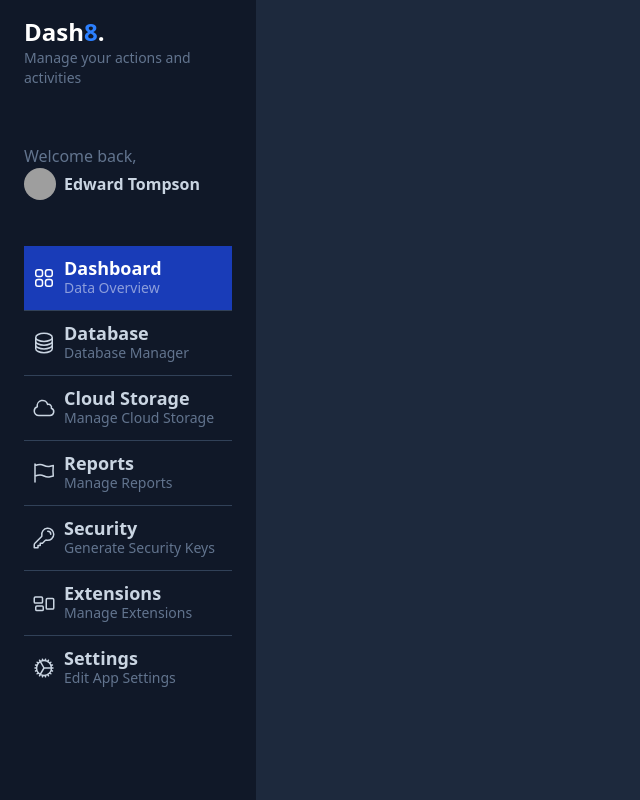
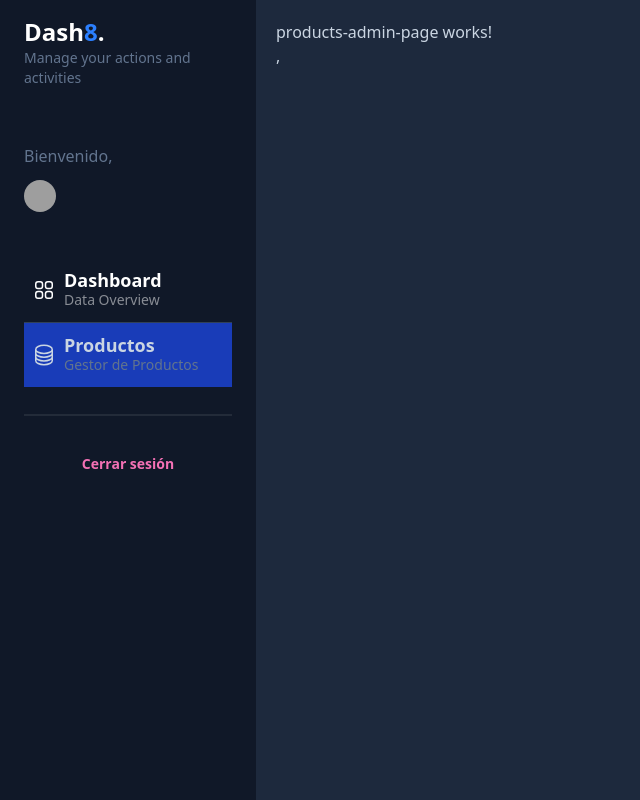
Before and after one commit to xiillii/angular-teslo-app, an Angular app: page /admin/products in a window 1280 px wide. Shown: the whole page, without its empty margins (0-640 px from the left). Built offline with nearby package versions, Linux system fonts and the light colour scheme; grey boxes are pictures that could not be loaded.

Commit message:
feat: update admin dashboard layout with user greeting and routing enhancements

```diff
--- a/src/app/admin-darshboard/layouts/admin-dashboard-layout/admin-dashboard-layout.component.html
+++ b/src/app/admin-darshboard/layouts/admin-dashboard-layout/admin-dashboard-layout.component.html
@@ -13,7 +13,7 @@
         <p class="text-slate-500 text-sm">Manage your actions and activities</p>
       </div>
       <div id="profile" class="px-6 py-10">
-        <p class="text-slate-500">Welcome back,</p>
+        <p class="text-slate-500 mb-3">Bienvenido,</p>
         <a href="#" class="inline-flex space-x-2 items-center">
           <span>
             <img
@@ -22,13 +22,16 @@
               alt=""
             />
           </span>
-          <span class="text-sm md:text-base font-bold"> Edward Tompson </span>
+          <span class="text-sm md:text-base font-bold">
+            {{ user()?.fullName }}
+          </span>
         </a>
       </div>
       <div id="nav" class="w-full px-6">
         <a
-          href="#"
-          class="w-full px-2 inline-flex space-x-2 items-center border-b border-slate-700 py-3 bg-blue-800 hover:bg-white/5 transition ease-linear duration-150"
+          routerLink="/admin/dashboard"
+          routerLinkActive="bg-blue-800"
+          class="w-full px-2 inline-flex space-x-2 items-center border-b border-slate-700 py-3 hover:bg-white/5 transition ease-linear duration-150"
         >
           <div>
             <svg
@@ -56,8 +59,9 @@
           </div>
         </a>
         <a
-          href="#"
-          class="w-full px-2 inline-flex space-x-2 items-center border-b border-slate-700 py-3 hover:bg-white/5 transition ease-linear duration-150"
+          routerLink="/admin/products"
+          routerLinkActive="bg-blue-800"
+          class="w-full px-2 inline-flex space-x-2 items-center py-3 hover:bg-white/5 transition ease-linear duration-150"
         >
           <div>
             <svg
@@ -77,159 +81,26 @@
           </div>
           <div class="flex flex-col">
             <span class="text-lg text-slate-300 font-bold leading-5"
-              >Database</span
+              >Productos</span
             >
             <span class="text-sm text-slate-500 hidden md:block"
-              >Database Manager</span
+              >Gestor de Productos</span
             >
           </div>
         </a>
-        <a
-          href="#"
-          class="w-full px-2 inline-flex space-x-2 items-center border-b border-slate-700 py-3 hover:bg-white/5 transition ease-linear duration-150"
+
+        <div class="divider my-5"></div>
+
+        <button
+          class="btn btn-ghost text-accent w-full"
+          (click)="authService.logout()"
         >
-          <div>
-            <svg
-              xmlns="http://www.w3.org/2000/svg"
-              fill="none"
-              viewBox="0 0 24 24"
-              stroke-width="1.5"
-              stroke="currentColor"
-              class="w-6 h-6"
-            >
-              <path
-                stroke-linecap="round"
-                stroke-linejoin="round"
-                d="M2.25 15a4.5 4.5 0 004.5 4.5H18a3.75 3.75 0 001.332-7.257 3 3 0 00-3.758-3.848 5.25 5.25 0 00-10.233 2.33A4.502 4.502 0 002.25 15z"
-              />
-            </svg>
-          </div>
-          <div class="flex flex-col">
-            <span class="text-lg text-slate-300 font-bold leading-5"
-              >Cloud Storage</span
-            >
-            <span class="text-sm text-slate-500 hidden md:block"
-              >Manage Cloud Storage</span
-            >
-          </div>
-        </a>
-        <a
-          href="#"
-          class="w-full px-2 inline-flex space-x-2 items-center border-b border-slate-700 py-3 hover:bg-white/5 transition ease-linear duration-150"
-        >
-          <div>
-            <svg
-              xmlns="http://www.w3.org/2000/svg"
-              fill="none"
-              viewBox="0 0 24 24"
-              stroke-width="1.5"
-              stroke="currentColor"
-              class="w-6 h-6"
-            >
-              <path
-                stroke-linecap="round"
-                stroke-linejoin="round"
-                d="M3 3v1.5M3 21v-6m0 0l2.77-.693a9 9 0 016.208.682l.108.054a9 9 0 006.086.71l3.114-.732a48.524 48.524 0 01-.005-10.499l-3.11.732a9 9 0 01-6.085-.711l-.108-.054a9 9 0 00-6.208-.682L3 4.5M3 15V4.5"
-              />
-            </svg>
-          </div>
-          <div class="flex flex-col">
-            <span class="text-lg text-slate-300 font-bold leading-5"
-              >Reports</span
-            >
-            <span class="text-sm text-slate-500 hidden md:block"
-              >Manage Reports</span
-            >
-          </div>
-        </a>
-        <a
-          href="#"
-          class="w-full px-2 inline-flex space-x-2 items-center border-b border-slate-700 py-3 hover:bg-white/5 transition ease-linear duration-150"
-        >
-          <div>
-            <svg
-              xmlns="http://www.w3.org/2000/svg"
-              fill="none"
-              viewBox="0 0 24 24"
-              stroke-width="1.5"
-              stroke="currentColor"
-              class="w-6 h-6"
-            >
-              <path
-                stroke-linecap="round"
-                stroke-linejoin="round"
-                d="M15.75 5.25a3 3 0 013 3m3 0a6 6 0 01-7.029 5.912c-.563-.097-1.159.026-1.563.43L10.5 17.25H8.25v2.25H6v2.25H2.25v-2.818c0-.597.237-1.17.659-1.591l6.499-6.499c.404-.404.527-1 .43-1.563A6 6 0 1121.75 8.25z"
-              />
-            </svg>
-          </div>
-          <div class="flex flex-col">
-            <span class="text-lg text-slate-300 font-bold leading-5"
-              >Security</span
-            >
-            <span class="text-sm text-slate-500 hidden md:block"
-              >Generate Security Keys</span
-            >
-          </div>
-        </a>
-        <a
-          href="#"
-          class="w-full px-2 inline-flex space-x-2 items-center border-b border-slate-700 py-3 hover:bg-white/5 transition ease-linear duration-150"
-        >
-          <div>
-            <svg
-              xmlns="http://www.w3.org/2000/svg"
-              fill="none"
-              viewBox="0 0 24 24"
-              stroke-width="1.5"
-              stroke="currentColor"
-              class="w-6 h-6"
-            >
-              <path
-                stroke-linecap="round"
-                stroke-linejoin="round"
-                d="M2.25 7.125C2.25 6.504 2.754 6 3.375 6h6c.621 0 1.125.504 1.125 1.125v3.75c0 .621-.504 1.125-1.125 1.125h-6a1.125 1.125 0 01-1.125-1.125v-3.75zM14.25 8.625c0-.621.504-1.125 1.125-1.125h5.25c.621 0 1.125.504 1.125 1.125v8.25c0 .621-.504 1.125-1.125 1.125h-5.25a1.125 1.125 0 01-1.125-1.125v-8.25zM3.75 16.125c0-.621.504-1.125 1.125-1.125h5.25c.621 0 1.125.504 1.125 1.125v2.25c0 .621-.504 1.125-1.125 1.125h-5.25a1.125 1.125 0 01-1.125-1.125v-2.25z"
-              />
-            </svg>
-          </div>
-          <div class="flex flex-col">
-            <span class="text-lg text-slate-300 font-bold leading-5"
-              >Extensions</span
-            >
-            <span class="text-sm text-slate-500 hidden md:block"
-              >Manage Extensions</span
-            >
-          </div>
-        </a>
-        <a
-          href="#"
-          class="w-full px-2 inline-flex space-x-2 items-center py-3 hover:bg-white/5 transition ease-linear duration-150"
-        >
-          <div>
-            <svg
-              xmlns="http://www.w3.org/2000/svg"
-              fill="none"
-              viewBox="0 0 24 24"
-              stroke-width="1.5"
-              stroke="currentColor"
-              class="w-6 h-6"
-            >
-              <path
-                stroke-linecap="round"
-                stroke-linejoin="round"
-                d="M4.5 12a7.5 7.5 0 0015 0m-15 0a7.5 7.5 0 1115 0m-15 0H3m16.5 0H21m-1.5 0H12m-8.457 3.077l1.41-.513m14.095-5.13l1.41-.513M5.106 17.785l1.15-.964m11.49-9.642l1.149-.964M7.501 19.795l.75-1.3m7.5-12.99l.75-1.3m-6.063 16.658l.26-1.477m2.605-14.772l.26-1.477m0 17.726l-.26-1.477M10.698 4.614l-.26-1.477M16.5 19.794l-.75-1.299M7.5 4.205L12 12m6.894 5.785l-1.149-.964M6.256 7.178l-1.15-.964m15.352 8.864l-1.41-.513M4.954 9.435l-1.41-.514M12.002 12l-3.75 6.495"
-              />
-            </svg>
-          </div>
-          <div class="flex flex-col">
-            <span class="text-lg text-slate-300 font-bold leading-5"
-              >Settings</span
-            >
-            <span class="text-sm text-slate-500 hidden md:block"
-              >Edit App Settings</span
-            >
-          </div>
-        </a>
+          Cerrar sesión
+        </button>
       </div>
     </div>
   </div>
+  <div class="flex-1 ml-64 pt-5 px-5">
+    <router-outlet></router-outlet>
+  </div>
 </div>
--- a/src/app/admin-darshboard/layouts/admin-dashboard-layout/admin-dashboard-layout.component.ts
+++ b/src/app/admin-darshboard/layouts/admin-dashboard-layout/admin-dashboard-layout.component.ts
@@ -1,9 +1,14 @@
-import { Component } from '@angular/core';
-import { RouterOutlet } from '@angular/router';
+import { Component, computed, inject } from '@angular/core';
+import { RouterLink, RouterLinkActive, RouterOutlet } from '@angular/router';
+import { AuthService } from '@auth/services/auth.service';
 
 @Component({
   selector: 'app-admin-dashboard-layout',
-  imports: [RouterOutlet],
+  imports: [RouterOutlet, RouterLink, RouterLinkActive],
   templateUrl: './admin-dashboard-layout.component.html',
 })
-export class AdminDashboardLayoutComponent {}
+export class AdminDashboardLayoutComponent {
+  authService = inject(AuthService);
+
+  user = computed(() => this.authService.user());
+}
```
